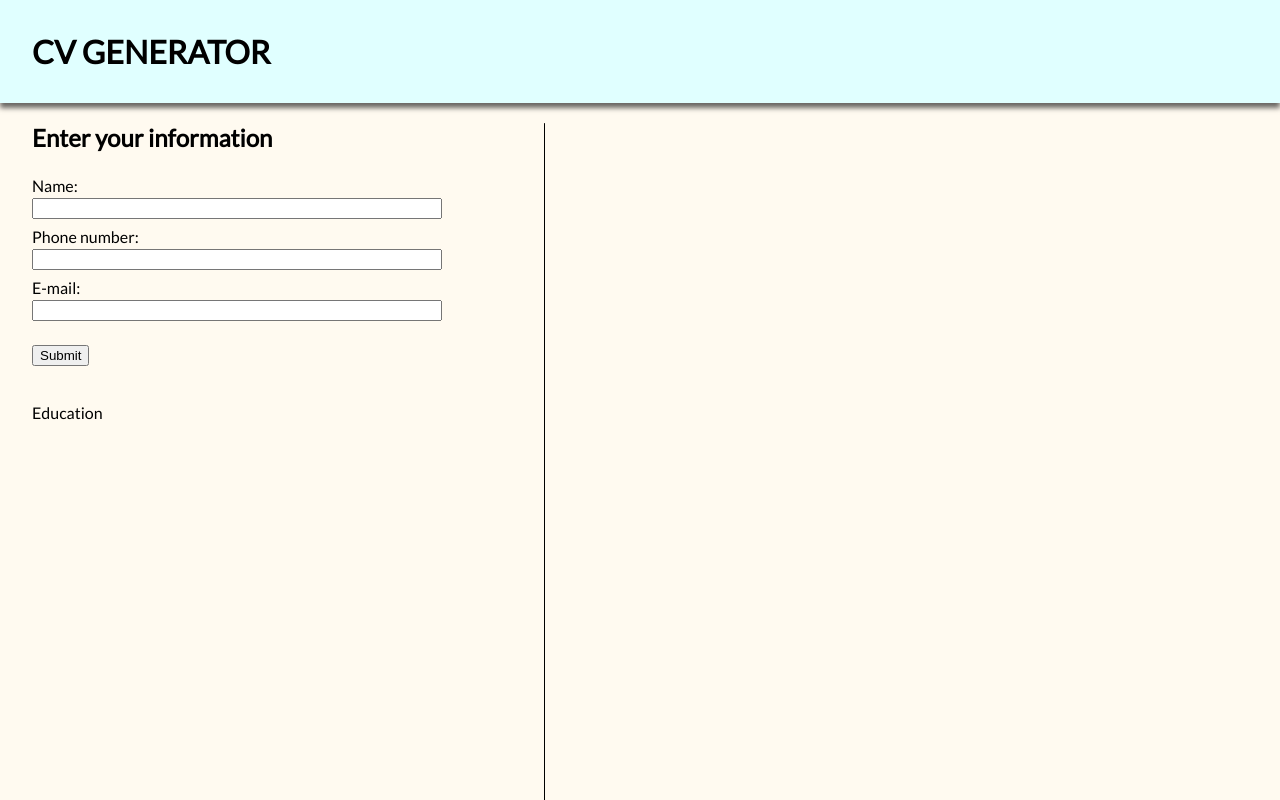
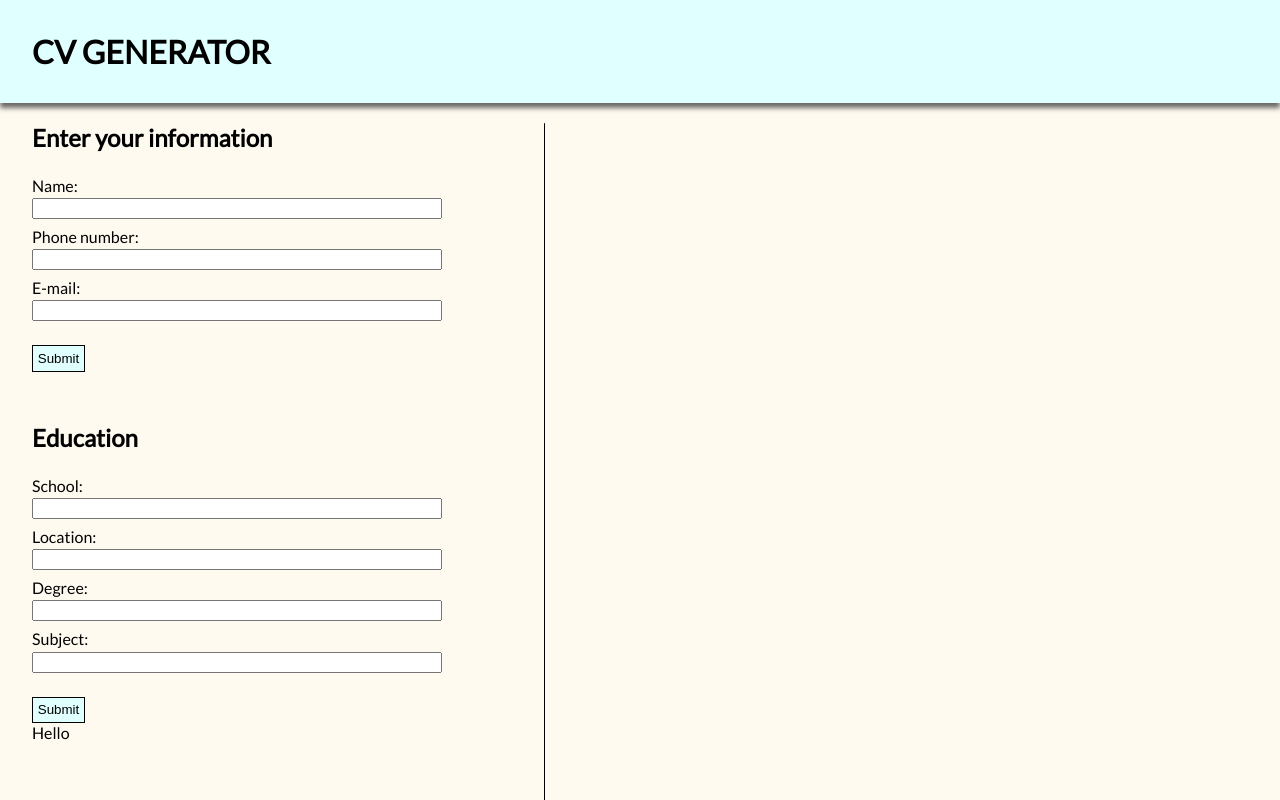
Before and after one commit to qzmp10/cv-application, a React (Create React App) app in the folder cv-project/: page / in a window 1280 px wide. Shown: the top 800 px of the page. Built offline with nearby package versions, Linux system fonts and the light colour scheme.

Commit message:
finished education form code

```diff
--- a/cv-project/src/App.css
+++ b/cv-project/src/App.css
@@ -43,12 +43,6 @@ body {
   height: 100%;
 }
 
-.hidden {
-  display: none;
-}
-.visible {
-  display: block;
-}
 .formHeader {
   margin-bottom: 1.5rem;
 }
@@ -63,6 +57,9 @@ body {
 
 .submit {
   margin-top: 1rem;
+  background-color: rgb(224, 255, 255);
+  border: solid 1px black;
+  padding: 0.3rem;
 }
 
 /* .infoForm {
--- a/cv-project/src/components/Education.js
+++ b/cv-project/src/components/Education.js
@@ -1,13 +1,65 @@
 import React from 'react';
+import EducationForm from './EducationForm';
 
 class Education extends React.Component {
     constructor() {
         super()
+
+        this.state = {
+            school: '',
+            location: '',
+            degree: '',
+            subject: '',
+            educationArray: []
+        }
+    }
+
+    handleChange = (e) => {
+        if(e.target.id === "school") {
+            this.setState({
+                school: e.target.value,
+            })
+        }
+        if(e.target.id === "location") {
+            this.setState({
+                location: e.target.value,
+            })
+        }
+        if(e.target.id === "degree") {
+            this.setState({
+                degree: e.target.value,
+            })
+        }
+        if(e.target.id === "subject") {
+            this.setState({
+                subject: e.target.value,
+            })
+        }
+        console.log(this.state.school, this.state.degree, this.state.subject)
+    }
+
+    submitEducation = (e) => {
+
+        e.preventDefault();
+
+        let tempArray = [];
+        tempArray.push(this.state.school);
+        tempArray.push(this.state.location);
+        tempArray.push(this.state.degree);
+        tempArray.push(this.state.subject);
+
+        this.setState({
+            educationArray: tempArray
+        })
+
+        console.log(this.state.educationArray)
     }
 
     render() {
+        const { school, location, degree, subject, educationArray } = this.state;
+
         return(
-            <div className="education">Education</div>
+            <EducationForm handleChange={this.handleChange} school={school} location={location} degree={degree} subject={subject} submitEducation={this.submitEducation}/>
         )
     }
 }
--- /dev/null
+++ b/cv-project/src/components/EducationForm.js
@@ -0,0 +1,62 @@
+import React from "react"
+
+class EducationForm extends React.Component {
+    constructor() {
+        super()
+    }
+
+    render() {
+
+        const {handleChange} = this.props;
+        const {school} = this.props;
+        const {degree} = this.props;
+        const {location} = this.props;
+        const {subject} = this.props;
+        const {submitEducation} = this.props;
+
+        return(
+            <form onSubmit={submitEducation} className=''>
+                    <h2 className = "formHeader">Education</h2>
+                    <div className='inputDiv'>
+                      <label htmlFor="school">School: </label>
+                      <input
+                      onChange={handleChange}
+                      value={school}
+                      id="school"
+                      type="text"/>
+                    </div>
+
+                    <div className='inputDiv'>
+                      <label htmlFor="location">Location: </label>
+                      <input
+                      onChange={handleChange}
+                      value={location}
+                      id="location"
+                      type="text"/>
+                    </div>
+
+                    <div className='inputDiv'>
+                    <label htmlFor="degree">Degree: </label>
+                    <input
+                    onChange={handleChange}
+                      value={degree}
+                      id="degree"
+                      type="text"/>
+                    </div>
+
+                    <div className='inputDiv'>
+                    <label htmlFor="subject">Subject: </label>
+                    <input
+                    onChange={handleChange}
+                      value={subject}
+                      id="subject"
+                      type="text"/>
+                    </div>
+
+                    <button className="submit" type="submit">Submit</button>
+                </form>
+        )
+    }
+}
+
+export default EducationForm
--- a/cv-project/src/components/GeneralInfo.js
+++ b/cv-project/src/components/GeneralInfo.js
@@ -75,12 +75,12 @@ class GeneralInfo extends React.Component {
     // }
 
     render() {
-        const { name, email, phone, infoArray, formDisplay, styleDisplay } = this.state;
+        const { name, email, phone, infoArray, formDisplay } = this.state;
 
         return(
             <div className="generalInfo">
                 {/* <InfoStyled infoArray={infoArray} display={styleDisplay}/> */}
-                <InfoForm submitInfo={this.submitInfo} handleChange={this.handleChange} name={name} phone={phone} email={email} display={formDisplay} />
+                <InfoForm submitInfo={this.submitInfo} handleChange={this.handleChange} name={name} phone={phone} email={email}/>
             </div>
         )
     }
--- a/cv-project/src/components/InfoForm.js
+++ b/cv-project/src/components/InfoForm.js
@@ -13,10 +13,9 @@ class InfoForm extends React.Component {
         const { email } = this.props;
         const { phone } = this.props;
 
-        const { display } = this.props
 
         return(
-            <form onSubmit={submitInfo} className={display}>
+            <form onSubmit={submitInfo}>
                     <h2 className = "formHeader">Enter your information</h2>
                     <div className='inputDiv'>
                       <label htmlFor="name">Name: </label>
--- a/cv-project/src/components/Projects.js
+++ b/cv-project/src/components/Projects.js
@@ -7,7 +7,7 @@ class Projects extends React.Component {
 
     render() {
         return(
-            <div className="projects">Hello!</div>
+            <div className="projects">Hello</div>
         )
     }
 }
```
